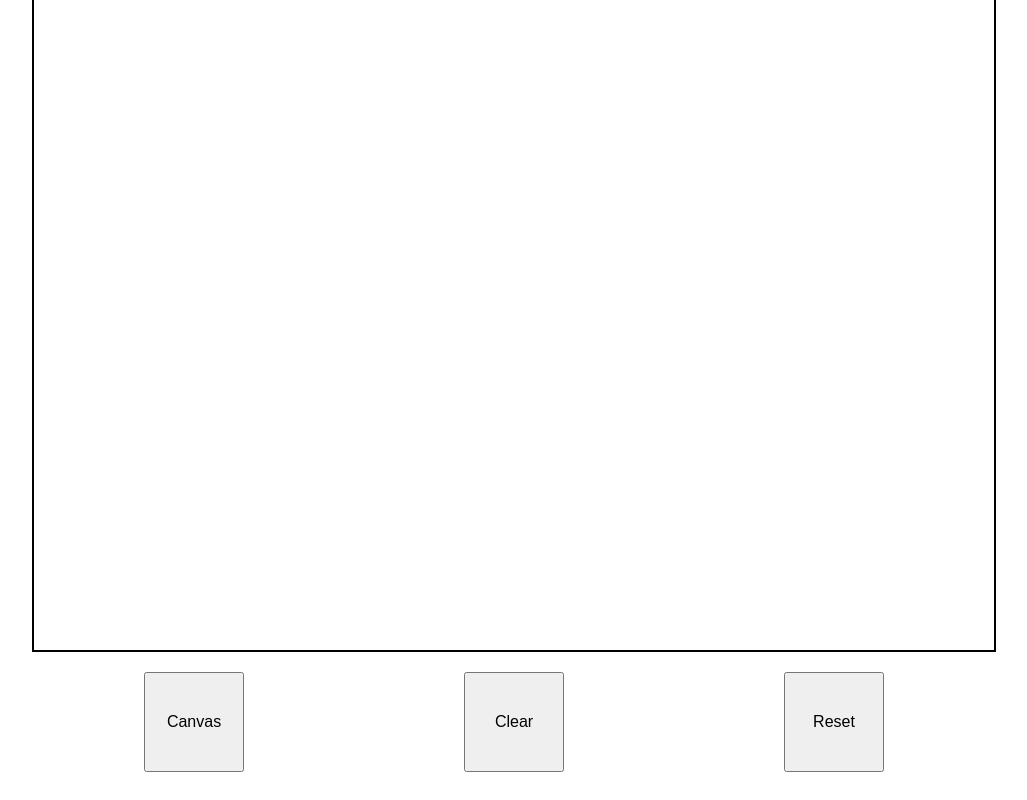
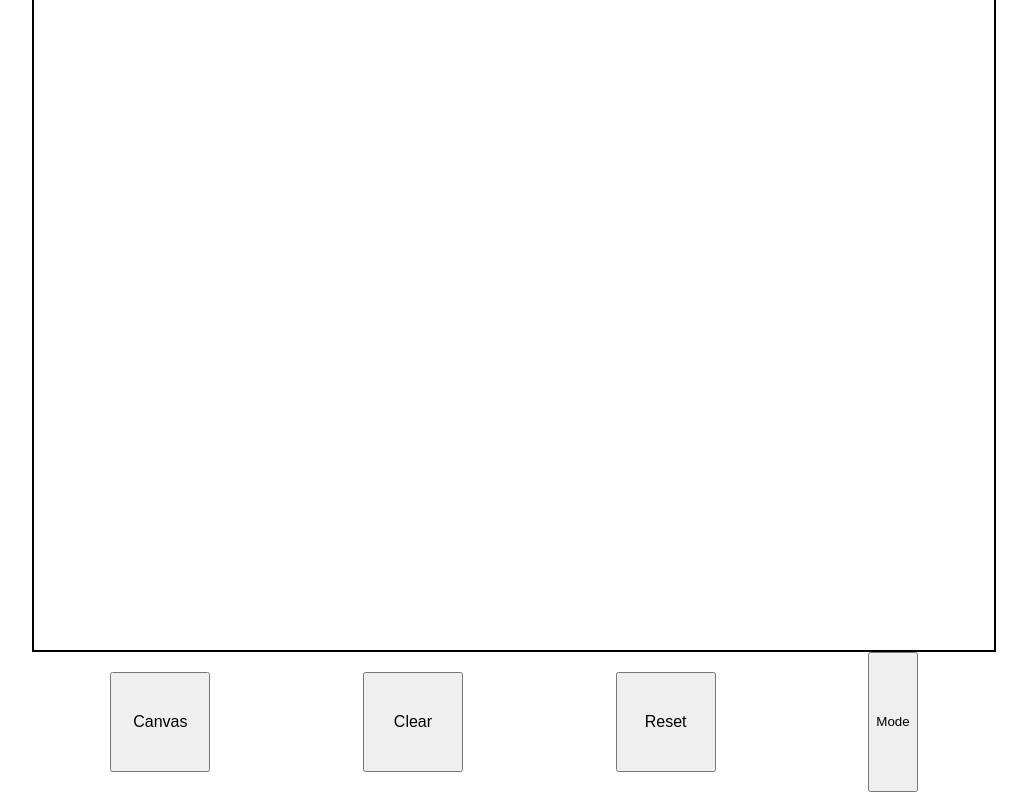
Before and after one commit to Steliospne/Etch-a-Sketch, a plain HTML site: page index.html in a window 1280 px wide. Shown: the part 530-1330 px from the top of the page, without its empty margins (126-1153 px from the left). Drawn offline with Linux system fonts and the light colour scheme.

Commit message:
added btn for cycling between modes

```diff
--- a/index.html
+++ b/index.html
@@ -15,6 +15,7 @@
             <button class="getGrid">Canvas</button>
             <button class="clearGrid">Clear</button>
             <button class="resetGrid">Reset</button>
+            <button class="setMode">Mode</button>
         </div>
 
         <script src="script.js"></script>
```
